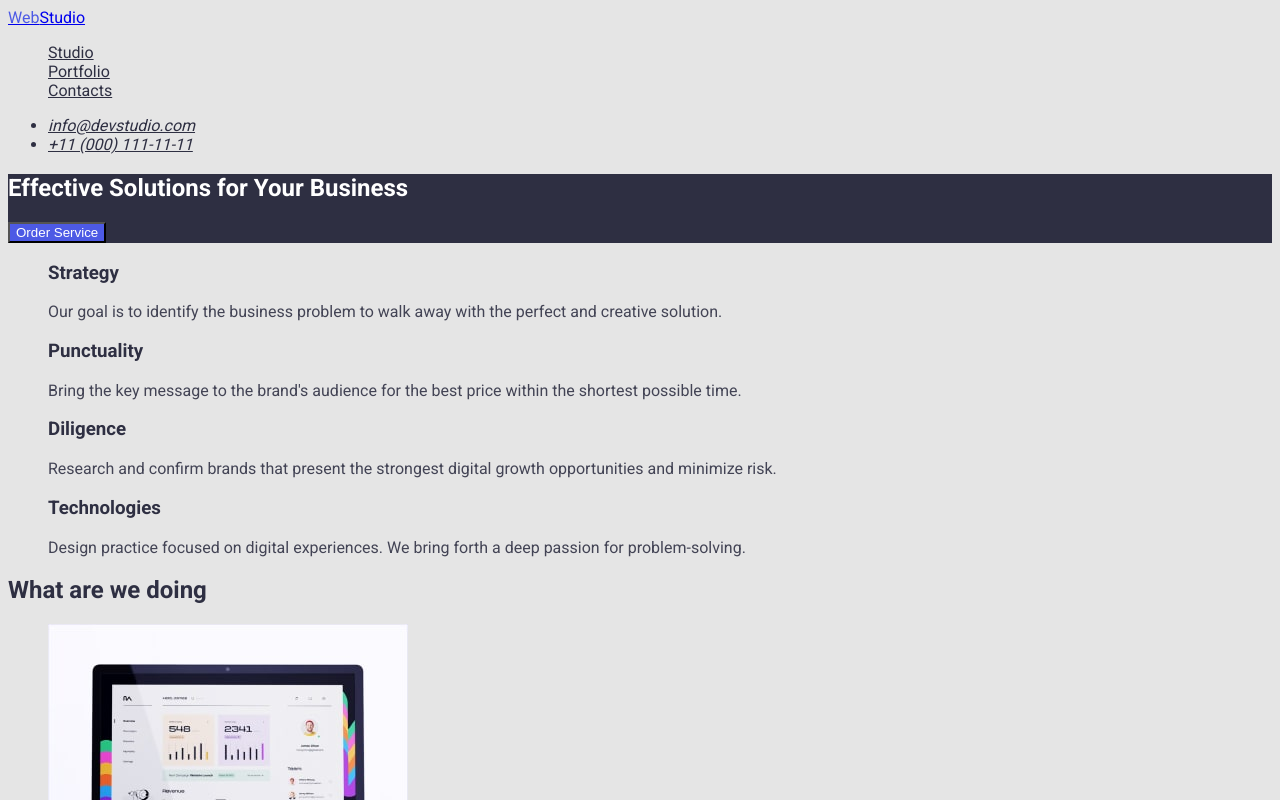
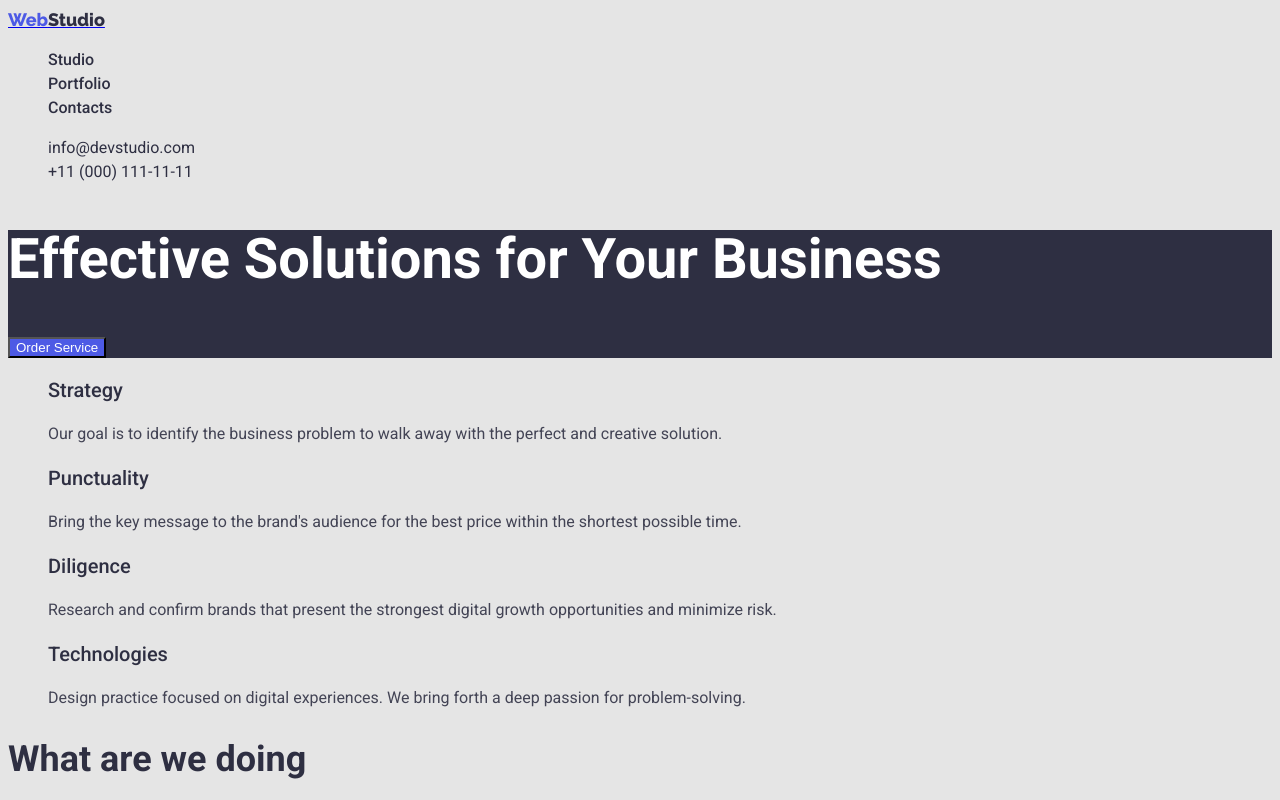
Before and after one commit to OlehVasiura/from-goit-markup-hw-02, a plain HTML site: page index.html in a window 1280 px wide. Shown: the top 800 px of the page. Drawn offline with Linux system fonts and the light colour scheme.

Commit message:
plus fonts for HW2

```diff
--- a/CSS/style.css
+++ b/CSS/style.css
@@ -23,37 +23,59 @@ body {
   background: #e5e5e5;
   color: #2e2f42;
 }
-
+address {
+  font-style: normal;
+}
 .list {
   list-style: none;
+}
+.link {
+  text-decoration: none;
 }
 
 /* Site Nav */
 .site-nav .link {
+  font-weight: 500;
+  font-size: 16px;
+  line-height: 1.5;
   color: var(--primary-text-color);
 }
 .auto-nav {
+  font-weight: 400;
+  font-size: 16px;
+  line-height: 1.5;
   color: var(--primary-text-color);
 }
 /* header */
 .logo {
+  font-family: "Raleway";
+  font-style: normal;
+  font-weight: 800;
+  font-size: 18px;
+  line-height: 1.33px;
   color: #4d5ae5;
 }
-.logo-second {
-  color: #f4f4fd;
-}
+
 .logo-st {
+  font-family: "Raleway";
+  font-style: normal;
+  font-weight: 800;
+  font-size: 18px;
+  line-height: 1.33;
   color: var(--primary-text-color);
 }
 .info {
+  text-decoration: none;
   color: var(--primary-text-color);
 }
 /* HERO */
-
 .hero {
   background: #2e2f42;
 }
 .hero-title {
+  font-weight: 700;
+  font-size: 56px;
+  line-height: 1.07;
   color: var(--primary-white-color);
 }
 /* Section */
@@ -62,23 +84,38 @@ body {
   background: #e5e5e5;
 }
 .section-title {
+  font-weight: 700;
+  font-size: 36px;
+  line-height: 1.11;
   color: var(--primary-text-color);
 }
 .list-benefit {
   color: var(--primary-text-color);
 }
 .list-benefit-item {
+  font-weight: 500;
+  font-size: 20px;
+  line-height: 1.2;
   color: var(--primary-text-color);
 }
 .list-benefit-text {
+  font-weight: 400;
+  font-size: 16px;
+  line-height: 1.5;
   color: var(--title-text-color);
 }
 .list-team {
 }
 .list-team-name {
+  font-weight: 500;
+  font-size: 20px;
+  line-height: 1.2;
   color: var(--primary-text-color);
 }
 .list-team-prof {
+  font-weight: 400;
+  font-size: 16px;
+  line-height: 1.5;
   color: var(--title-text-color);
 }
 
@@ -86,9 +123,21 @@ body {
 .appeal {
   background: var(--primary-text-color);
 }
+.logo-second {
+  font-family: "Raleway";
+  font-style: normal;
+  font-weight: 800;
+  font-size: 18px;
+  line-height: 1.16;
+  color: #f4f4fd;
+}
 .appeal-text {
+  font-weight: 400;
+  font-size: 16px;
+  line-height: 1.5;
   color: #e7e9fc;
 }
+
 /* Button */
 
 .button {
--- a/index.html
+++ b/index.html
@@ -17,17 +17,25 @@
     <!-- Top line -->
     <header>
       <nav class="site-nav">
-        <a href="./index.html"><span class="logo">Web</span class="logo-st">Studio<span></span></a>
+        <a href="./index.html"
+          ><span class="logo">Web</span><span class="logo-st">Studio</span></a
+        >
         <ul class="site-nav list">
-          <li><a href="" class="link">Studio</a></li>
+          <li><a href="" class="link" target="_blank">Studio</a></li>
           <li><a href="./portfolio.html" class="link">Portfolio</a></li>
           <li><a href="" class="link">Contacts</a></li>
         </ul>
       </nav>
       <address>
-        <ul class="auto-nav">
-          <li><a href="mailto:info@devstudio.com" class="info">info@devstudio.com</a></li>
-          <li><a href="tel:+110001111111" class="info">+11 (000) 111-11-11</a></li>
+        <ul class="auto-nav list">
+          <li>
+            <a href="mailto:info@devstudio.com" class="info"
+              >info@devstudio.com</a
+            >
+          </li>
+          <li>
+            <a href="tel:+110001111111" class="info">+11 (000) 111-11-11</a>
+          </li>
         </ul>
       </address>
     </header>
```
